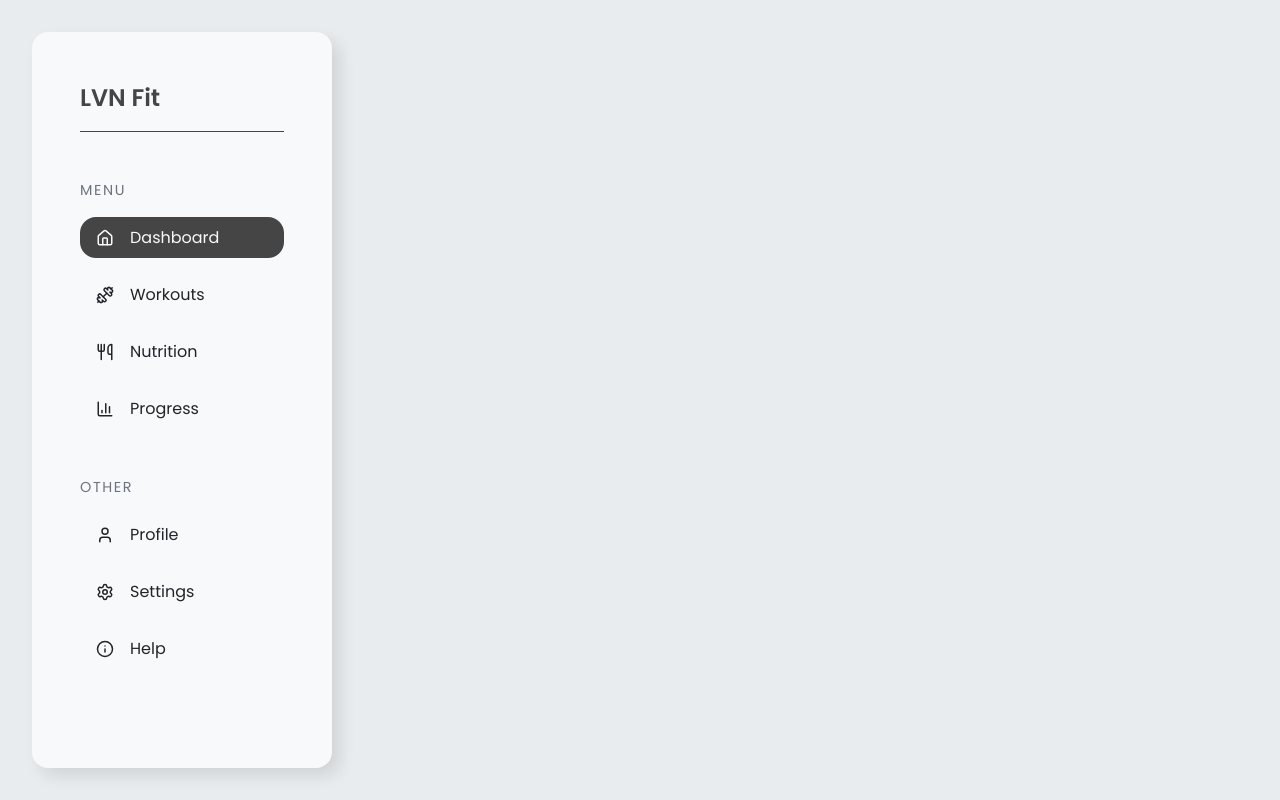
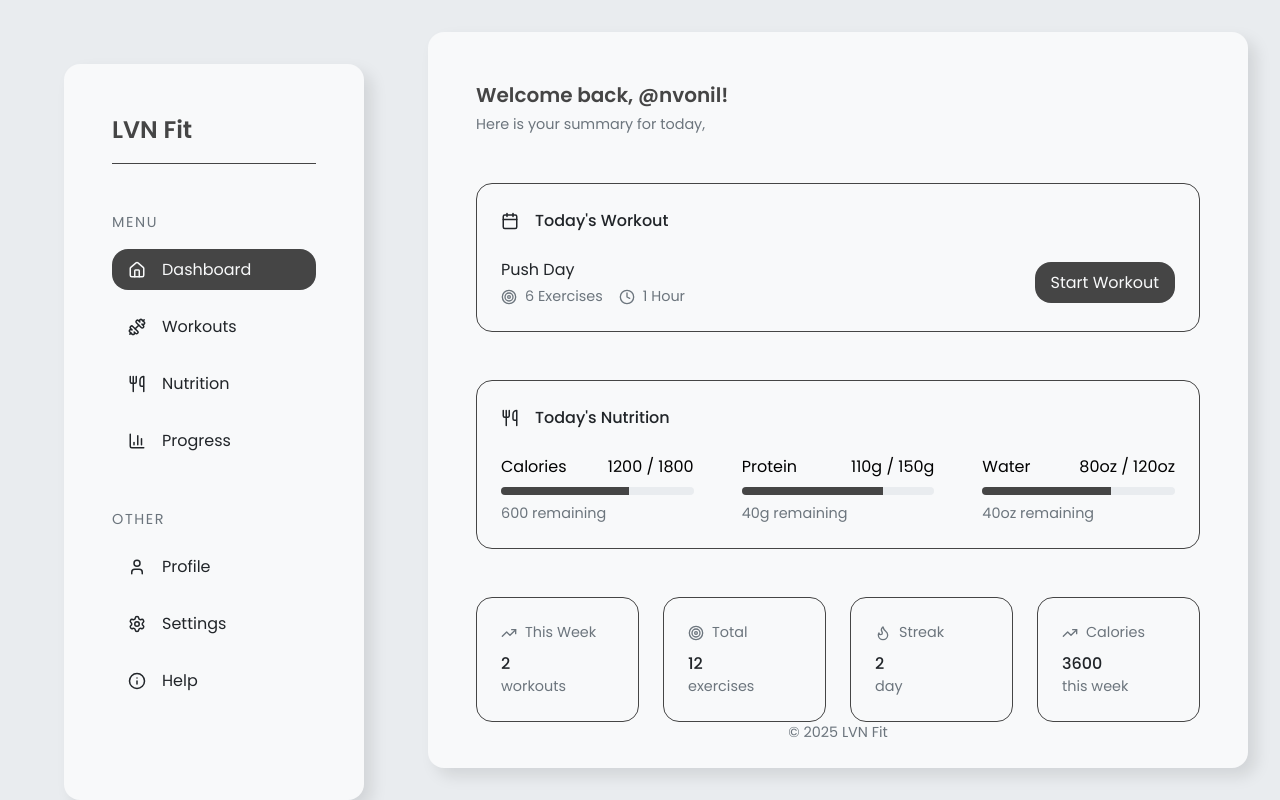
Before and after one commit to nvonil/lvn-fit, a React (Vite) app: page / in a window 1280 px wide. Built offline with nearby package versions, Linux system fonts and the light colour scheme.

Commit message:
Render Dashboard component in App with styling

```diff
--- a/src/App.jsx
+++ b/src/App.jsx
@@ -1,9 +1,19 @@
 import Sidebar from "./components/sidebar/Sidebar";
+import Dashboard from "./components/pages/dashboard/Dashboard";
 
 import "./styles/App.css";
 
 function App() {
-    return <Sidebar />;
+    return (
+        <div className="app-container">
+            <Sidebar />
+            <div className="page-container">
+                <Dashboard />
+
+                <footer className="page-footer">&copy; 2025 LVN Fit</footer>
+            </div>
+        </div>
+    );
 }
 
 export default App;
--- a/src/styles/App.css
+++ b/src/styles/App.css
@@ -0,0 +1,26 @@
+.app-container {
+    display: flex;
+    gap: 2rem;
+
+    height: calc(100vh - 4rem);
+    margin: 2rem;
+}
+
+.page-container {
+    background-color: var(--secondary-background);
+    border-radius: 1rem;
+    box-shadow: 0.5rem 0.5rem 1rem rgba(0, 0, 0, 0.1);
+
+    padding: 3rem;
+
+    display: flex;
+    flex-direction: column;
+    justify-content: space-between;
+    flex: 1;
+}
+
+.page-footer {
+    color: var(--secondary-text);
+    font-size: 0.9rem;
+    text-align: center;
+}
```
